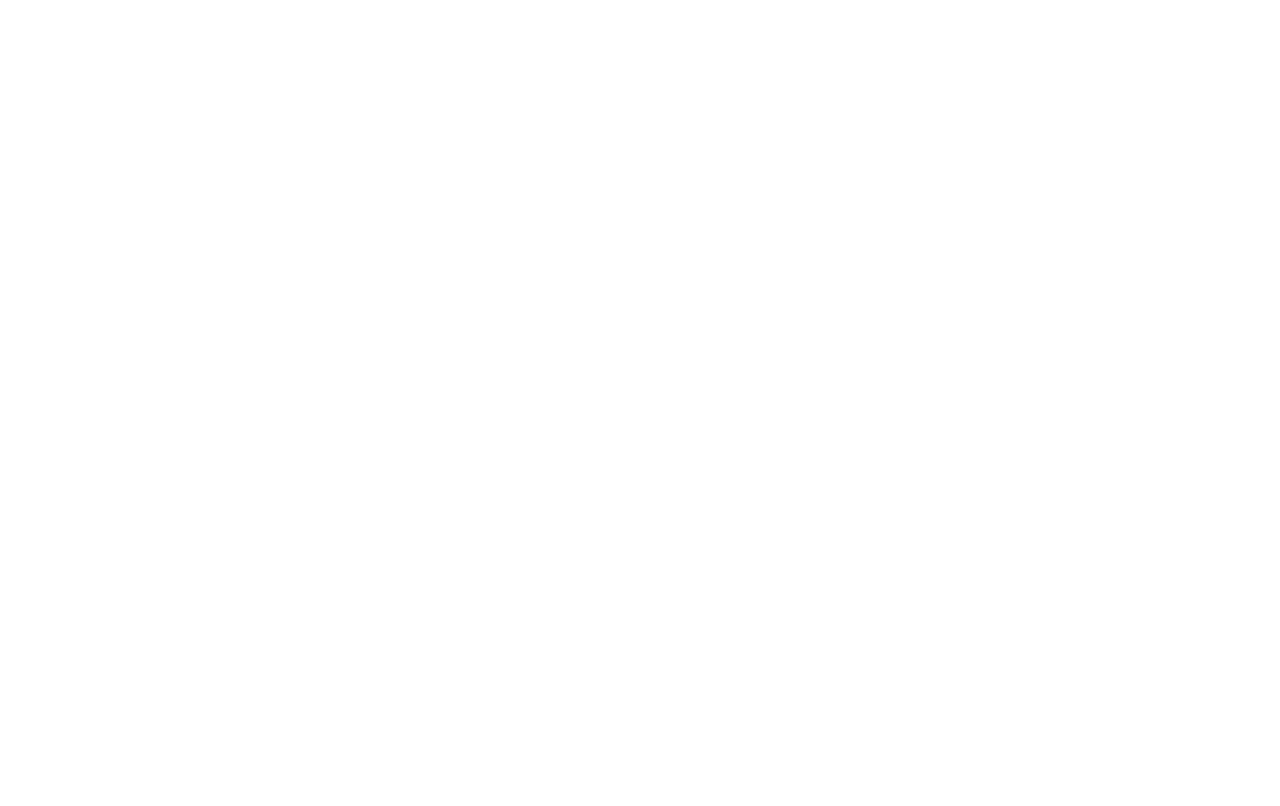
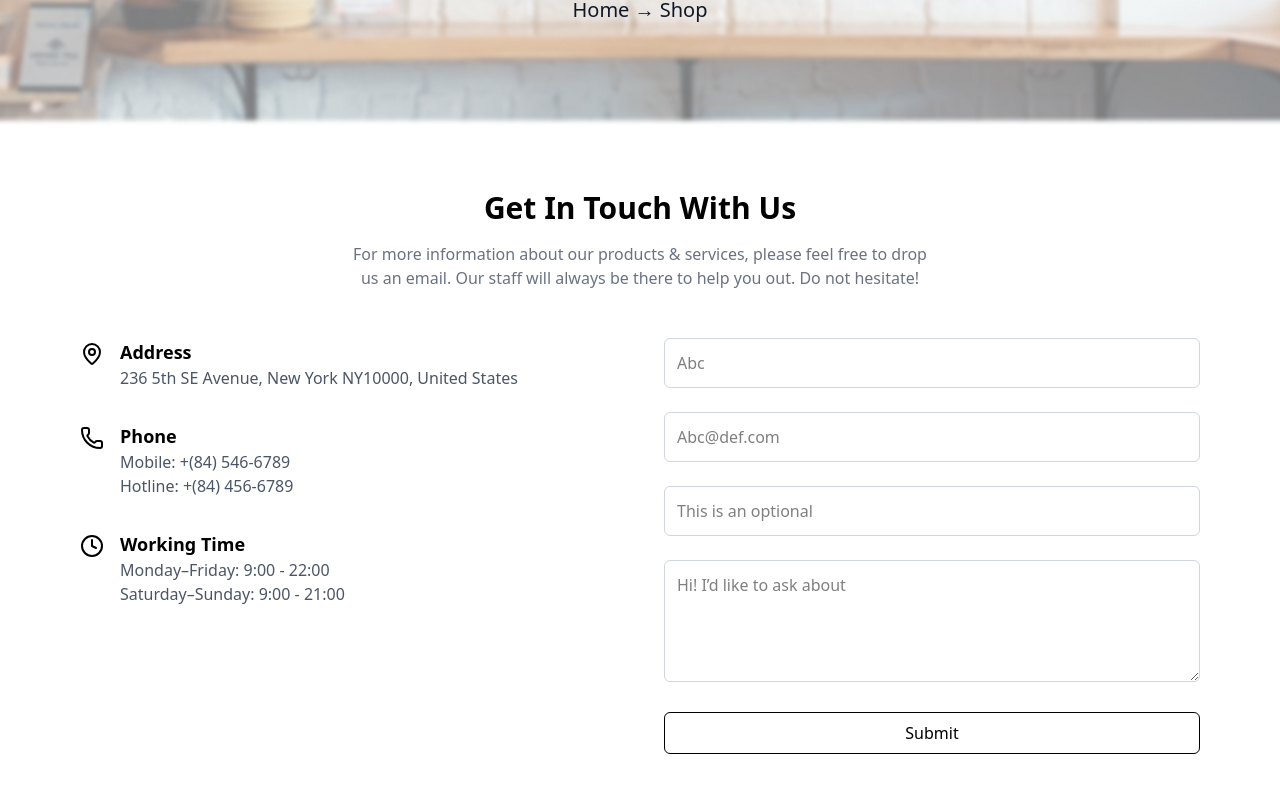
Before and after one commit to huusonno1/Ecom, a React (Vite) app in the folder fe-ecom/: page /contact in a window 1280 px wide. Before the commit this address had no page. Shown: the part 254-1060 px from the top of the page. Before the commit the page ends 800 px from the top, so only its background shows below. Built offline with nearby package versions, Linux system fonts and the light colour scheme.

Commit message:
add page contact

```diff
--- a/fe-ecom/src/core/routes/routes.ts
+++ b/fe-ecom/src/core/routes/routes.ts
@@ -2,6 +2,7 @@
 import ShopPage from "../../pages/shop/ShopPage";
 import SingleProductPage from "../../pages/shop/SingleProductPage";
 import CheckoutPage from "../../pages/checkout/CheckoutPage";
+import ContactPage from "../../pages/contact/ContactPage";
 export interface IRoute {
   path: string;
   component: React.ComponentType;
@@ -12,6 +13,7 @@
   { path: "/shop", component: ShopPage },
   { path: "/shop/idProduct", component: SingleProductPage },
   { path: "/checkout", component: CheckoutPage },
+  { path: "/contact", component: ContactPage },
 ];
 
 export default routes;
--- /dev/null
+++ b/fe-ecom/src/pages/contact/ContactPage.tsx
@@ -0,0 +1,123 @@
+import React from "react";
+import Header from "../../shared/components/Header/Header";
+import Footer from "../../shared/components/Footer/Footer";
+import HeroSection from "../../shared/components/HeroSection/HeroSection";
+import Features from "../../shared/components/Features/Features";
+
+import { MapPin, Phone, Clock } from "lucide-react"; // sử dụng lucide-react cho icon đẹp hơn
+
+const ContactPage: React.FC = () => {
+  return (
+    <>
+      <Header />
+      <HeroSection />
+      <main className="mx-auto max-w-6xl px-4 py-16">
+        <section className="mb-12 text-center">
+          <h2 className="mb-4 text-3xl font-bold">Get In Touch With Us</h2>
+          <p className="mx-auto max-w-xl text-gray-500">
+            For more information about our products & services, please feel free
+            to drop us an email. Our staff will always be there to help you out.
+            Do not hesitate!
+          </p>
+        </section>
+
+        <div className="grid grid-cols-1 gap-12 md:grid-cols-2">
+          {/* Left - Contact Info */}
+          <section className="space-y-8">
+            <div className="flex items-start gap-4">
+              <MapPin className="mt-1 text-black" />
+              <div>
+                <h3 className="text-lg font-semibold">Address</h3>
+                <p className="text-gray-600">
+                  236 5th SE Avenue, New York NY10000, United States
+                </p>
+              </div>
+            </div>
+
+            <div className="flex items-start gap-4">
+              <Phone className="mt-1 text-black" />
+              <div>
+                <h3 className="text-lg font-semibold">Phone</h3>
+                <p className="text-gray-600">Mobile: +(84) 546-6789</p>
+                <p className="text-gray-600">Hotline: +(84) 456-6789</p>
+              </div>
+            </div>
+
+            <div className="flex items-start gap-4">
+              <Clock className="mt-1 text-black" />
+              <div>
+                <h3 className="text-lg font-semibold">Working Time</h3>
+                <p className="text-gray-600">Monday–Friday: 9:00 - 22:00</p>
+                <p className="text-gray-600">Saturday–Sunday: 9:00 - 21:00</p>
+              </div>
+            </div>
+          </section>
+
+          {/* Right - Contact Form */}
+          <section>
+            <form onSubmit={(e) => e.preventDefault()} className="space-y-6">
+              <div>
+                <label htmlFor="yourName" className="sr-only">
+                  Your Name
+                </label>
+                <input
+                  type="text"
+                  id="yourName"
+                  placeholder="Abc"
+                  className="w-full rounded-md border border-gray-300 p-3 focus:ring-2 focus:ring-black focus:outline-none"
+                />
+              </div>
+
+              <div>
+                <label htmlFor="email" className="sr-only">
+                  Email Address
+                </label>
+                <input
+                  type="email"
+                  id="email"
+                  placeholder="Abc@def.com"
+                  className="w-full rounded-md border border-gray-300 p-3 focus:ring-2 focus:ring-black focus:outline-none"
+                />
+              </div>
+
+              <div>
+                <label htmlFor="subject" className="sr-only">
+                  Subject
+                </label>
+                <input
+                  type="text"
+                  id="subject"
+                  placeholder="This is an optional"
+                  className="w-full rounded-md border border-gray-300 p-3 focus:ring-2 focus:ring-black focus:outline-none"
+                />
+              </div>
+
+              <div>
+                <label htmlFor="message" className="sr-only">
+                  Message
+                </label>
+                <textarea
+                  id="message"
+                  rows={4}
+                  placeholder="Hi! I’d like to ask about"
+                  className="w-full rounded-md border border-gray-300 p-3 focus:ring-2 focus:ring-black focus:outline-none"
+                ></textarea>
+              </div>
+
+              <button
+                type="submit"
+                className="w-full rounded-md border border-black px-4 py-2 text-black transition hover:bg-[#FBEBB5] hover:text-black"
+              >
+                Submit
+              </button>
+            </form>
+          </section>
+        </div>
+      </main>
+      <Features />
+      <Footer />
+    </>
+  );
+};
+
+export default ContactPage;
```
